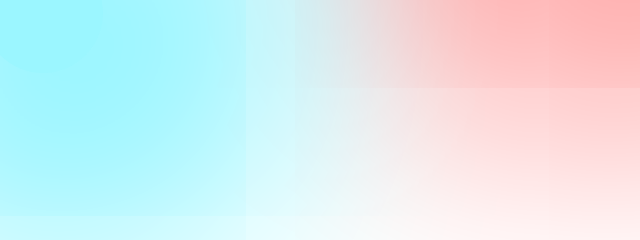
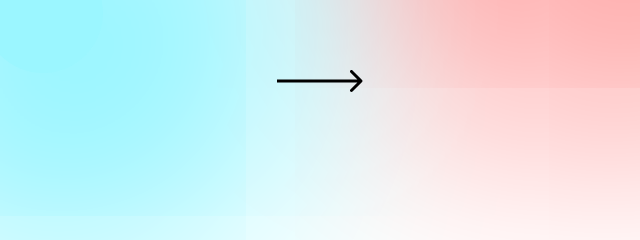
Before and after one commit to Greg0s/litteratureCombinatoire, a plain HTML site: page background.html in a window 1280 px wide. Shown: the part 459-699 px from the top of the page, 328-968 px from the left. Drawn offline with Linux system fonts and the light colour scheme.

Commit message:
Animation fleche

```diff
--- a/assets/css/background.css
+++ b/assets/css/background.css
@@ -66,3 +66,24 @@
     }
 
 }
+
+
+.containeurFleche{
+    display: inline-flex;
+    justify-content: center;
+    width: 100vw;
+  position: relative;
+  top: -35vh;
+  overflow: visible;
+
+}
+
+.fleche{
+    transition: all 1s;
+    fill: black;
+
+}
+
+.svgFleche:hover .fleche{
+    transform: translateX(20px);
+}
--- a/background.html
+++ b/background.html
@@ -13,10 +13,19 @@
 
 </head>
 <body>
+
+
     <div class="cercles">
-    <div class="circle-shadow box bouge slow cercle1"></div>
-    <div class="circle-shadow box bouge slow cercle2"></div>
-</div>
+        <div class="circle-shadow box bouge slow cercle1"></div>
+        <div class="circle-shadow box bouge slow cercle2"></div>
+
+
+    </div>
+    <div class="containeurFleche">
+        <svg class="svgFleche" width="150" height="24" viewBox="0 0 86 24" fill="none" xmlns="http://www.w3.org/2000/svg">
+            <path class="fleche" d="M85.0607 13.0607C85.6464 12.4749 85.6464 11.5251 85.0607 10.9393L75.5147 1.3934C74.9289 0.807611 73.9792 0.807611 73.3934 1.3934C72.8076 1.97919 72.8076 2.92893 73.3934 3.51472L81.8787 12L73.3934 20.4853C72.8076 21.0711 72.8076 22.0208 73.3934 22.6066C73.9792 23.1924 74.9289 23.1924 75.5147 22.6066L85.0607 13.0607ZM0 13.5H84V10.5H0V13.5Z" fill="black"/>
+        </svg>
+    </div>
 </body>
 </html>
 
```
